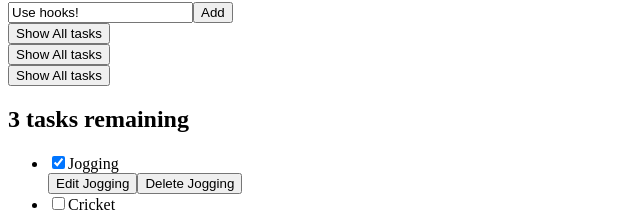
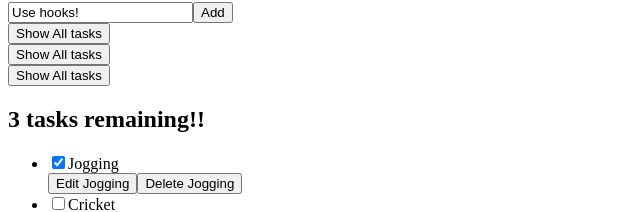
Before and after one commit to vikas-parmar/todoLIst, a React (Vite) app: page / in a window 1280 px wide. Shown: the part 125-337 px from the top of the page, without its empty margins (0-640 px from the left). Built offline with nearby package versions, Linux system fonts and the light colour scheme.

Commit message:
counting task

```diff
--- a/src/App.jsx
+++ b/src/App.jsx
@@ -1,4 +1,5 @@
 import { useState } from "react";
+import { nanoid } from "nanoid";
 import FilterButton from "./Components/FilterButton";
 import Form from "./Components/Form";
 import Todo from "./Components/Todo"
@@ -16,9 +17,13 @@ function App(props) {
                                 />));
 
   function addTask(name) {
-    const newTask = { id: "id", name, completed: false };
+    const newTask = { id: `todo-${nanoid()}`, name, completed: false };
     setTasks([...tasks, newTask]);
   }
+
+
+  const tasksNoun = taskList.length !== 1 ? "tasks" : "task";
+  const headingText = `${taskList.length} ${tasksNoun} remaining!!`;
 
   return (
     <div className="todo--app">
@@ -30,7 +35,7 @@ function App(props) {
     <FilterButton />
     <FilterButton />
 
-    <h2 id="list-heading">3 tasks remaining</h2>
+    <h2 id="list-heading">{headingText}</h2>
 
     <ul
       role="list"
```
